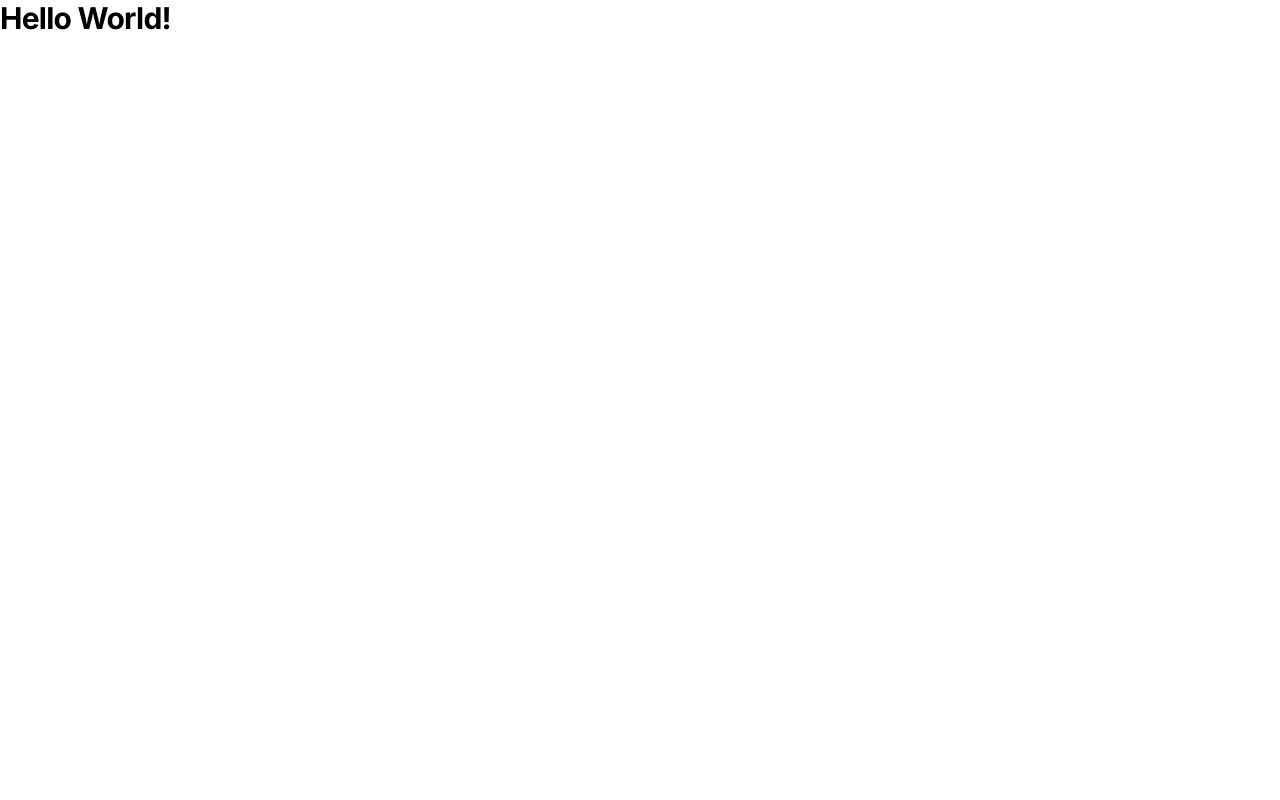
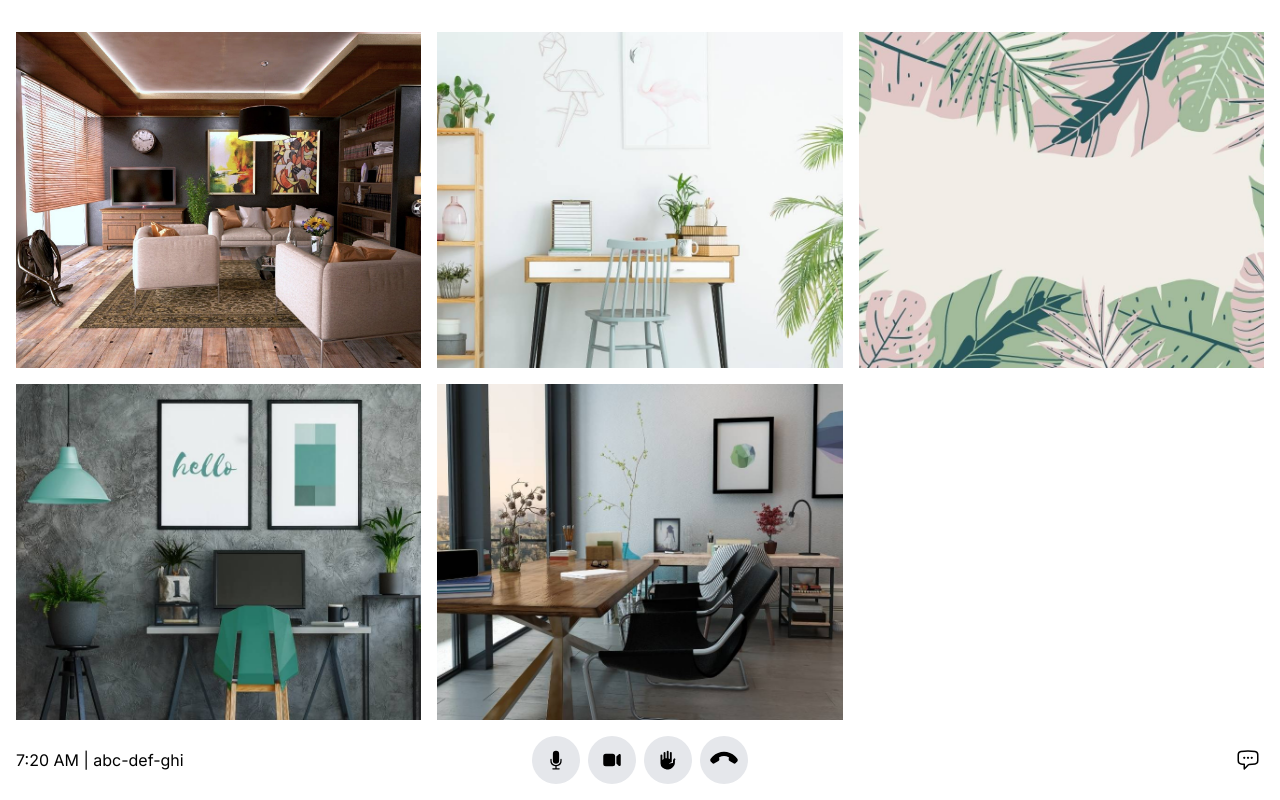
Before and after one commit to flowfree/video-conference, a Next.js app: page / in a window 1280 px wide. Built offline with nearby package versions, Linux system fonts and the light colour scheme.

Commit message:
Refactor

```diff
--- a/src/app/page.tsx
+++ b/src/app/page.tsx
@@ -1,9 +1,65 @@
-import Image from 'next/image'
+'use client'
 
-export default function Home() {
+import { useState, useEffect, useRef } from 'react'
+import { StreamControls } from '@/app/components'
+
+export default function Page() {
+  const [numCols, setNumCols] = useState(1)
+  const [videoHeight, setVideoHeight] = useState(0)
+  const containerRef = useRef<HTMLDivElement>(null)
+
+  const videoStreams = [
+    '/img/bg-1.jpg',
+    '/img/bg-2.jpg',
+    '/img/bg-3.jpg',
+    '/img/bg-4.jpg',
+    '/img/bg-5.jpg',
+  ]
+
+  useEffect(() => {
+    if (!containerRef.current) {
+      return
+    }
+
+    let height = containerRef.current!.clientHeight
+    let count = videoStreams.length
+
+    if (count === 1) {
+      setVideoHeight(height -= 48)
+      setNumCols(1)
+    } else if (count === 2) {
+      setVideoHeight(height - (height / 3))
+      setNumCols(2)
+    } else if (count === 3) {
+      setVideoHeight(height / 2)
+      setNumCols(3)
+    } else if (count === 4) {
+      setVideoHeight((height - 48) / 2)
+      setNumCols(2)
+    } else {
+      setVideoHeight((height - 48) / 2)
+      setNumCols(3)
+    }
+  }, [videoStreams, containerRef])
+
   return (
-    <h1 className="text-3xl font-bold tracking-tight">
-      Hello World!
-    </h1>
+    <div className="p-4 w-full h-full flex flex-col">
+
+      <div ref={containerRef} className="grow flex flex-row gap-4">
+        <div className="grow flex items-center justify-center">
+          <div className={`grow grid grid-cols-${numCols} gap-4 ` + (numCols === 1 ? 'max-w-[900px]' : '')}>
+            {videoStreams.map(video => (
+              <div className="bg-gray-100 flex items-center justify-center" style={{height: `${videoHeight}px`}}>
+                <img src={video} className="h-full w-full object-cover" alt="" />
+              </div>
+            ))}
+          </div>
+        </div>
+      </div>
+
+      <div>
+        <StreamControls />
+      </div>
+    </div>
   )
 }
```
